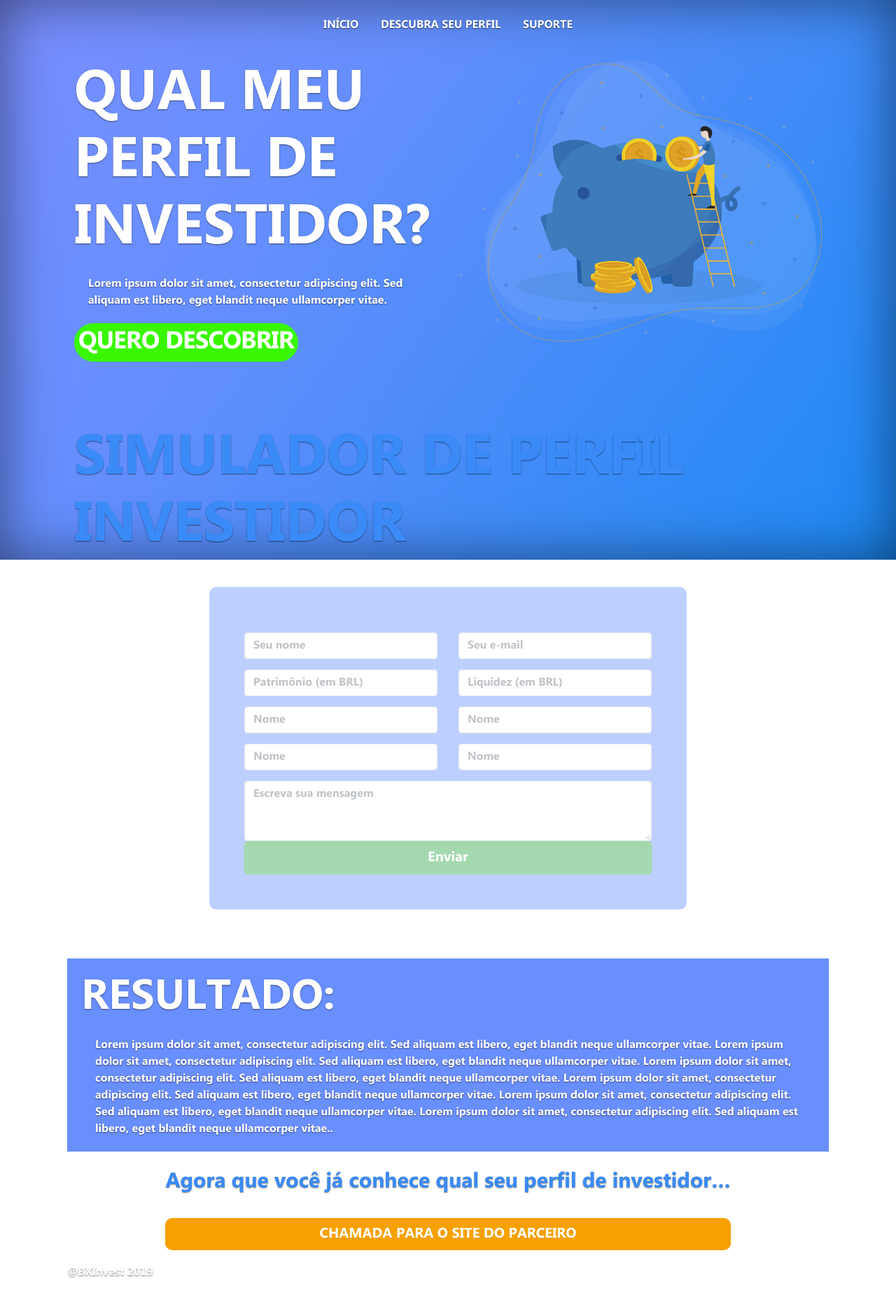
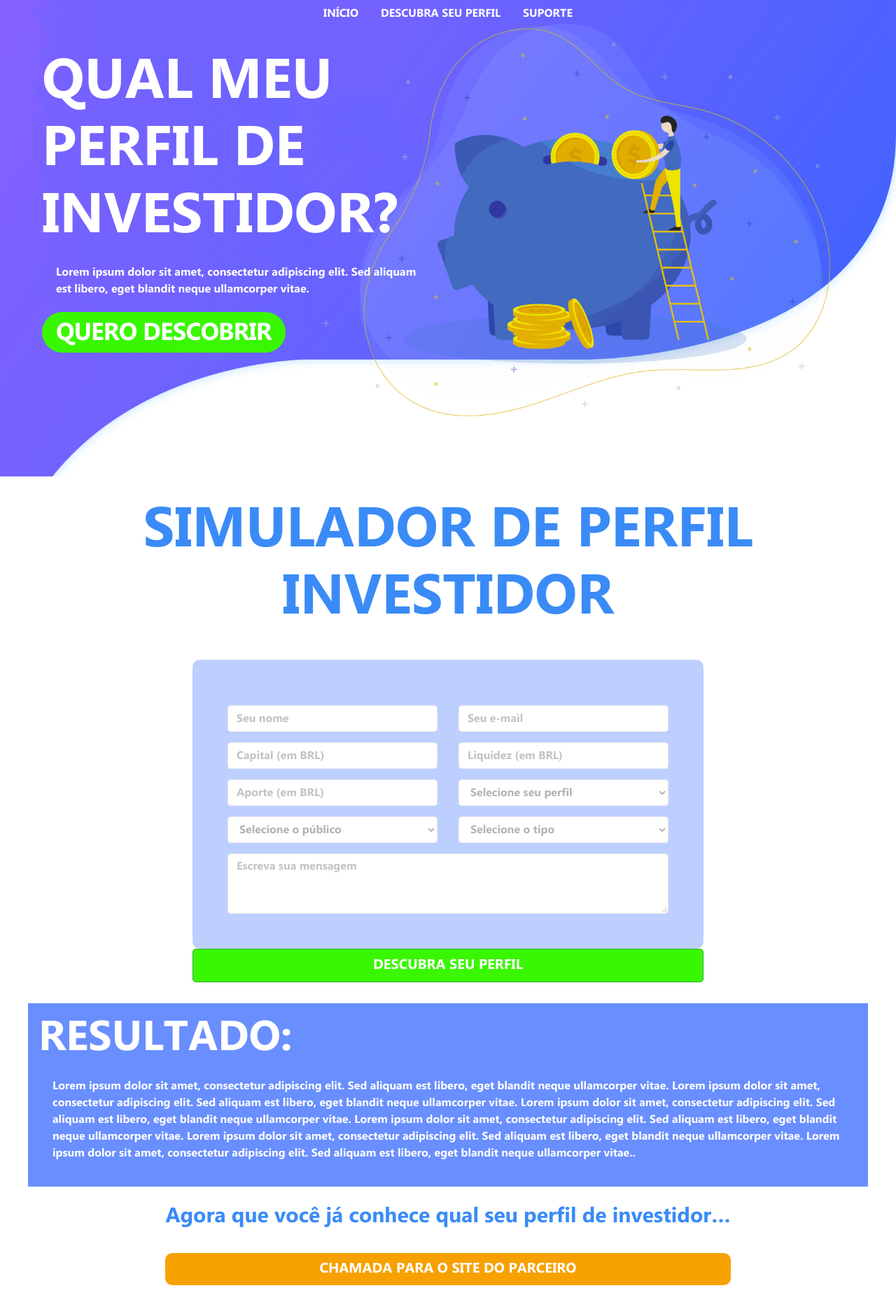
Before and after one commit to ThiagoMarques/bx-invest, a PHP site: page / in a window 1280 px wide. Shown: the whole page at 70% size. Before the commit the page ends 1827 px from the top, so only its background shows below. Run offline with PHP 8.4, Linux system fonts and the light colour scheme; some libraries are stand-ins or nearby versions.

Commit message:
Ajustes gerais

```diff
--- a/assets/css/main.css
+++ b/assets/css/main.css
@@ -2,17 +2,19 @@
     CSS da Página Principal
 
     0 - Ajustes Princiapis: faz um reset do CSS
-    1 - Bakcground
-      1.1 - Retira repetição e ajusta o background para a posição central
+    1 - Background
+      1.1 - Ajusta a margem do primeiro card
+      1.2 - Retira repetição e ajusta o background para a posição central
     2 - Instalação de fontes externas (assets/fonts/_)
     3 - CSS para a barra de navegação
     4 - CSS dos textos utilizados (h*,p...)
     5 - Seções (cria uma margem para separar cards, botões e outros...)
     6 - Cards que ajudam a organizar a leitura e o código
-    7 - Botões
-    8 - Footer
-    9 - Ajustes extras
-    10 - Responsividade (mobile e outros)
+    7 - Containers
+    8 - Botões
+    9 - Footer
+    10 - Ajustes extras
+    11 - Responsividade (mobile e outros)
 
   */
 
@@ -29,13 +31,27 @@ html, body, div, span, applet, object, iframe, h1, h2, h3, h4, h5, h6, p, blockq
 }
 
 /* 1 - Background (tentativa) */
- html,
- body {
-   height: 100%;
-   background: transparent linear-gradient(126deg, #7A8FFF 0%, #6C8EFE 22%, #668EFD 32%, #1C89F4 100%) 0% 0% no-repeat padding-box;
+ .index{
+  height: 40%;
+  background-image: url(../imgs/index.png);
+  background-position: center center;
+  background-repeat: no-repeat;
+  background-size: cover;
+ }
+ @media only screen and (max-width: 767px) {
+  .index {
+    /* The file size of this background image is 93% smaller
+       to improve page load speed on mobile internet connections */
+       background-image: url(../imgs/index.png);
+  }
+}
+
+ /* 1.1 - Ajusta margem do Content Principal */
+ .content-principal{
+   margin: 0px 50px 0px 50px;
  }
 
- /* 1.1 - Retira repetição do background */
+ /* 1.2 - Retira repetição do background */
  body {
    display: -ms-flexbox;
    display: -webkit-box;
@@ -44,9 +60,8 @@ html, body, div, span, applet, object, iframe, h1, h2, h3, h4, h5, h6, p, blockq
    -webkit-box-pack: center;
    justify-content: center;
    color: #fff;
-   text-shadow: 0 .05rem .1rem rgba(0, 0, 0, .5);
-   box-shadow: inset 0 0 5rem rgba(0, 0, 0, .5);
  }
+ /* transparent linear-gradient(126deg, #7A8FFF 0%, #6C8EFE 22%, #668EFD 32%, #1C89F4 100%) 0% 0% no-repeat padding-box;; */
  .cover-container {
   max-width: 70em;
 }
@@ -131,23 +146,31 @@ html, body, div, span, applet, object, iframe, h1, h2, h3, h4, h5, h6, p, blockq
   margin: 30px 10px 30px 10px;
 }
 .card-resultado {
+  padding: 15px;
   background: #698EFE 0% 0% no-repeat padding-box;
   opacity: 1;
 }
 .card-final{
   background-color: #fff;;
 }
+
+/* 7 - Containers */
+
 .container-card{
   margin: 20px;
 }
 
+.container-bx{
+  margin: 0px 20px 0px 20px;
+}
 
-/* 7 - Botões */
+/* 8 - Botões */
 .btn-bx {
   border-radius: 40px;
   background-color: #39F700;
   border: none;
   font-size: 35px;
+  padding: 5px 20px 0px 20px;
   letter-spacing: -0.9px;
  }
  .btn-bx:hover, .btn-primary:focus, .btn-primary:active, .btn-primary.active, .open>.dropdown-toggle.btn-primary {
@@ -167,9 +190,13 @@ html, body, div, span, applet, object, iframe, h1, h2, h3, h4, h5, h6, p, blockq
   border: none;
   opacity: 1;
 }
+.btn-formulario {
+  opacity: unset;
+  background-color: #39F700;
+}
 /* Início formulário */
 .formulario{
-  margin: 40px 0;
+  margin: 40px 0 0 0;
   background-color: #638EFD;
   opacity: 0.42;
   padding: 50px;
@@ -185,13 +212,13 @@ html, body, div, span, applet, object, iframe, h1, h2, h3, h4, h5, h6, p, blockq
 }
 
 
-/* 8 - Footer */
+/* 9 - Footer */
 .list-unstyled>li{
   color: #fff !important;
 }
 
 /*
- * 9 - Ajustes extras
+ * 10 - Ajustes extras
  */
 
 .flex-equal > * {
@@ -212,7 +239,7 @@ html, body, div, span, applet, object, iframe, h1, h2, h3, h4, h5, h6, p, blockq
 
 .overflow-hidden { overflow: hidden; }
 
-/* 10 - Responsividade */
+/* 11 - Responsividade */
 @media (max-width:400px) {
 	.texto-principal{
 	  font-size: 2em;
--- a/index.php
+++ b/index.php
@@ -19,8 +19,9 @@
 
 <body>
     <!-- NavBar -->
-
-  <div class="cover-container d-flex h-100 p-3 mx-auto flex-column">
+    <div class="bx-principal">
+        <div class="index">
+            <div class="content-principal">
                 <header class="masthead mb-auto">
                     <div class="inner">
                         <nav class="nav nav-masthead justify-content-center">
@@ -30,61 +31,78 @@
                         </nav>
                     </div>
                 </header>
-
                 <!-- Linha principal [ESQ | DIR] -->
                 <div class="card-principal">
                     <div class="row">
                         <div class="col-md-6">
                             <h1 class="texto-principal">Qual meu perfil de</h1>
                             <h1 class="texto-principal-enfase">investidor?</h1>
-          <p class="texto-descritivo">Lorem ipsum dolor sit amet, consectetur adipiscing elit. Sed aliquam est libero,
+                            <p class="texto-descritivo">Lorem ipsum dolor sit amet, consectetur adipiscing elit. Sed
+                                aliquam
+                                est libero,
                                 eget blandit neque
                                 ullamcorper vitae.</p>
                             <button class="btn-bx text-white">QUERO DESCOBRIR</button>
                         </div>
-        <div class="col-md-6">
-          <img class="d-none d-sm-block align-top img-fluid" src="assets/imgs/index-image.png" alt="#IndexImage">
                     </div>
                 </div>
             </div>
-
+        </div>
         <!-- Card da Simulação -->
+        <div class="container-bx">
             <div class="card-principal">
                 <div class="container section">
                     <div class="row justify-content-center">
-          <h1 class="texto-simulacao">SIMULADOR DE PERFIL INVESTIDOR</h1>
+                        <h1 class="texto-simulacao text-center">SIMULADOR DE PERFIL INVESTIDOR</h1>
                         <div class="col-sm-8 align-self-center">
                             <form action="" method="post" class="formulario">
                                 <div class="row">
                                     <div class="col-md-6 form-col">
-                  <input type="text" name="txtNome" class="form-control" id="txtNome" placeholder="Seu nome">
+                                        <input type="text" name="txtNome" class="form-control" id="txtNome"
+                                            placeholder="Seu nome">
                                     </div>
                                     <div class="col-md-6 form-col">
-                  <input type="email" name="txtMail" class="form-control" id="txtMail" placeholder="Seu e-mail">
+                                        <input type="email" name="txtMail" class="form-control" id="txtMail"
+                                            placeholder="Seu e-mail">
                                     </div>
                                 </div>
                                 <div class="row">
                                     <div class="col-md-6 form-col">
-                  <input type="text" name="txtPatrimonio" class="form-control" id="txtPatrimonio" placeholder="Patrimônio (em BRL)">
+                                        <input type="text" name="txtCapital" class="form-control" id="txtCapital"
+                                            placeholder="Capital (em BRL)">
                                     </div>
                                     <div class="col-md-6 form-col">
-                  <input type="text" name="txtLiquidez" class="form-control" id="txtLiquidez" placeholder="Liquidez (em BRL)">
+                                        <input type="text" name="txtLiquidez" class="form-control" id="txtLiquidez"
+                                            placeholder="Liquidez (em BRL)">
                                     </div>
                                 </div>
                                 <div class="row">
                                     <div class="col-md-6 form-col">
-                  <input type="text" name="txtNome" class="form-control" id="txtNome" placeholder="Nome">
+                                        <input type="text" name="txtAporte" class="form-control" id="txtAporte"
+                                            placeholder="Aporte (em BRL)">
                                     </div>
                                     <div class="col-md-6 form-col">
-                  <input type="text" name="txtNome" class="form-control" id="txtNome" placeholder="Nome">
+                                        <select class="form-control" name="txtPerfil" id="txtPerfil" >
+                                            <option disabled selected>Selecione seu perfil</option>
+                                            <option>Geral</option>
+                                            <option>Qualificado</option>
+                                        </select>
                                     </div>
                                 </div>
                                 <div class="row">
                                     <div class="col-md-6 form-col">
-                  <input type="text" name="txtNome" class="form-control" id="txtNome" placeholder="Nome">
+                                    <select class="form-control" name="txtPublico" id="txtPublico" >
+                                            <option disabled selected>Selecione o público</option>
+                                            <option>Geral</option>
+                                            <option>Qualificado</option>
+                                        </select>
                                     </div>
                                     <div class="col-md-6 form-col">
-                  <input type="text" name="txtNome" class="form-control" id="txtNome" placeholder="Nome">
+                                    <select class="form-control" name="txtTipo" id="txtTipo" >
+                                            <option disabled selected>Selecione o tipo</option>
+                                            <option>Pessoa física</option>
+                                            <option>Pessoa jurídica</option>
+                                        </select>
                                     </div>
                                 </div>
                                 <div class="row">
@@ -93,18 +111,37 @@
                                             placeholder="Escreva sua mensagem"></textarea>
                                     </div>
                                 </div>
-              <button type="submit" name="Enviar" class="btn btn-success btn-block btn-lg">Enviar</button>
                             </form>
+                            <button type="submit" name="Enviar"
+                                    class="btn btn-success btn-formulario btn-block btn-lg">DESCUBRA SEU PERFIL</button>
                         </div>
                     </div>
                 </div>
             </div>
 
             <!-- Card do Resultado -->
+            <div class="container-bx">
+                <div class="row">
+                    <div class="col-md-12">
                         <div class="card-resultado">
-      <div class="container-card">
                             <h1 class="texto-resultado text-white">Resultado:</h1>
-        <p class="texto-descritivo">Lorem ipsum dolor sit amet, consectetur adipiscing elit. Sed aliquam est libero, eget blandit neque ullamcorper vitae. Lorem ipsum dolor sit amet, consectetur adipiscing elit. Sed aliquam est libero, eget blandit neque ullamcorper vitae. Lorem ipsum dolor sit amet, consectetur adipiscing elit. Sed aliquam est libero, eget blandit neque ullamcorper vitae. Lorem ipsum dolor sit amet, consectetur adipiscing elit. Sed aliquam est libero, eget blandit neque ullamcorper vitae. Lorem ipsum dolor sit amet, consectetur adipiscing elit. Sed aliquam est libero, eget blandit neque ullamcorper vitae. Lorem ipsum dolor sit amet, consectetur adipiscing elit. Sed aliquam est libero, eget blandit neque ullamcorper vitae..</p>
+                            <p class="texto-descritivo">Lorem ipsum dolor sit amet, consectetur adipiscing elit. Sed
+                                aliquam est
+                                libero, eget blandit neque ullamcorper vitae. Lorem ipsum dolor sit amet, consectetur
+                                adipiscing
+                                elit. Sed aliquam est libero, eget blandit neque ullamcorper vitae. Lorem ipsum dolor
+                                sit amet,
+                                consectetur adipiscing elit. Sed aliquam est libero, eget blandit neque ullamcorper
+                                vitae. Lorem
+                                ipsum dolor sit amet, consectetur adipiscing elit. Sed aliquam est libero, eget blandit
+                                neque
+                                ullamcorper vitae. Lorem ipsum dolor sit amet, consectetur adipiscing elit. Sed aliquam
+                                est libero,
+                                eget blandit neque ullamcorper vitae. Lorem ipsum dolor sit amet, consectetur adipiscing
+                                elit. Sed
+                                aliquam est libero, eget blandit neque ullamcorper vitae..</p>
+                        </div>
+                    </div>
                 </div>
             </div>
 
@@ -114,7 +151,9 @@
                     <div class="container-card">
                         <div class="col-md-12">
                             <p class="texto-final">Agora que você já conhece qual seu perfil de investidor…</p>
-            <button class="section btn-final btn-lg btn-block text-white">CHAMADA PARA O SITE DO PARCEIRO</button>
+                            <button class="section btn-final btn-lg btn-block text-white">CHAMADA PARA O SITE DO
+                                PARCEIRO</button>
+                        </div>
                     </div>
                 </div>
             </div>
```
Also changed, not shown: assets/imgs/index.png (added), assets/imgs/logo.png (renamed from assets/imgs/index-image.png). Lines whose indentation alone changed are shown as unchanged.
